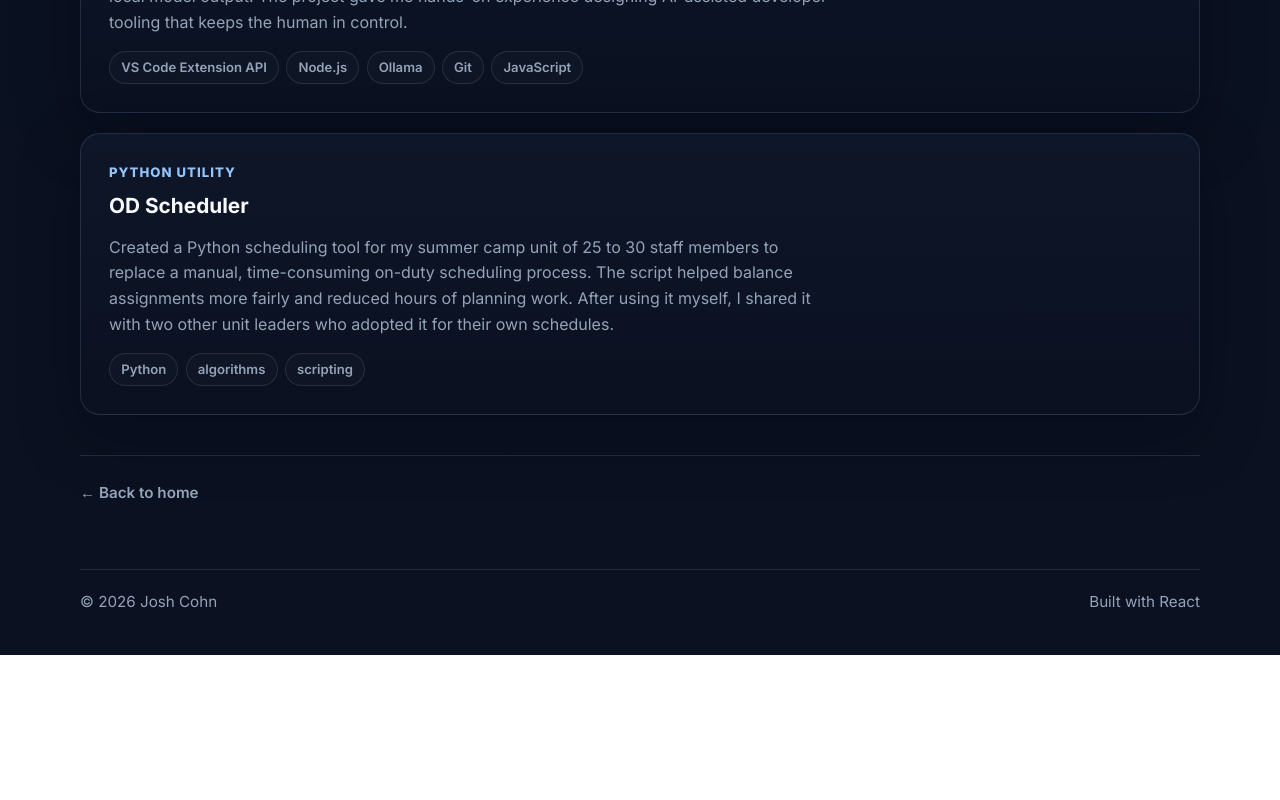
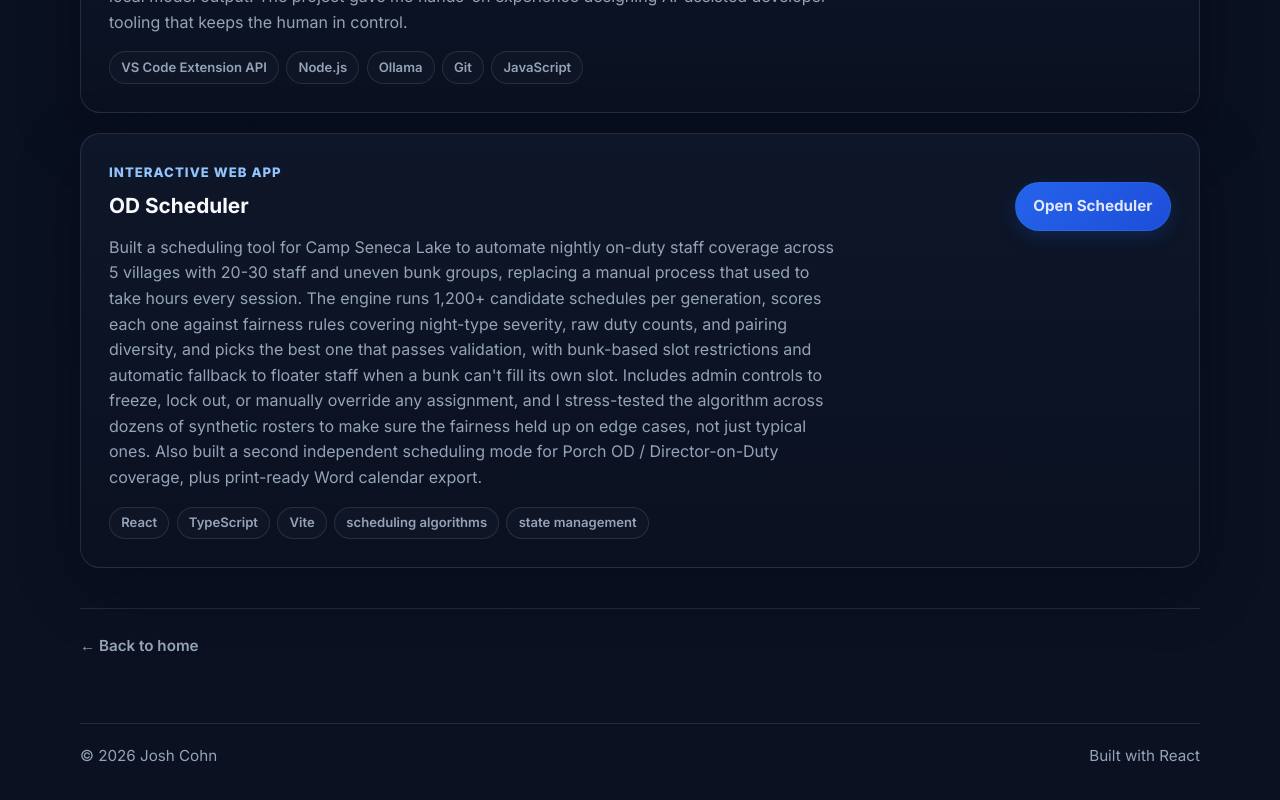
Before and after one commit to joshcohn27/personal-site, a React (Vite) app: page /projects in a window 1280 px wide. Shown: the part 1456-2256 px from the top of the page. Before the commit the page ends 2111 px from the top, so only its background shows below. Built offline with nearby package versions, Linux system fonts and the light colour scheme.

Commit message:
update to projs

```diff
--- a/src/projects/ProjectsPage.tsx
+++ b/src/projects/ProjectsPage.tsx
@@ -49,10 +49,12 @@ const projects: Project[] = [
     },
     {
         title: "OD Scheduler",
-        type: "Python Utility",
+        type: "Interactive Web App",
         description:
-            "Created a Python scheduling tool for my summer camp unit of 25 to 30 staff members to replace a manual, time-consuming on-duty scheduling process. The script helped balance assignments more fairly and reduced hours of planning work. After using it myself, I shared it with two other unit leaders who adopted it for their own schedules.",
-        stack: ["Python", "algorithms", "scripting"],
+            "Built a scheduling tool for Camp Seneca Lake to automate nightly on-duty staff coverage across 5 villages with 20-30 staff and uneven bunk groups, replacing a manual process that used to take hours every session. The engine runs 1,200+ candidate schedules per generation, scores each one against fairness rules covering night-type severity, raw duty counts, and pairing diversity, and picks the best one that passes validation, with bunk-based slot restrictions and automatic fallback to floater staff when a bunk can't fill its own slot. Includes admin controls to freeze, lock out, or manually override any assignment, and I stress-tested the algorithm across dozens of synthetic rosters to make sure the fairness held up on edge cases, not just typical ones. Also built a second independent scheduling mode for Porch OD / Director-on-Duty coverage, plus print-ready Word calendar export.",
+        stack: ["React", "TypeScript", "Vite", "scheduling algorithms", "state management"],
+        link: "https://scheduler.joshbcohn.com",
+        linkLabel: "Open Scheduler",
     },
 ];
 
```
